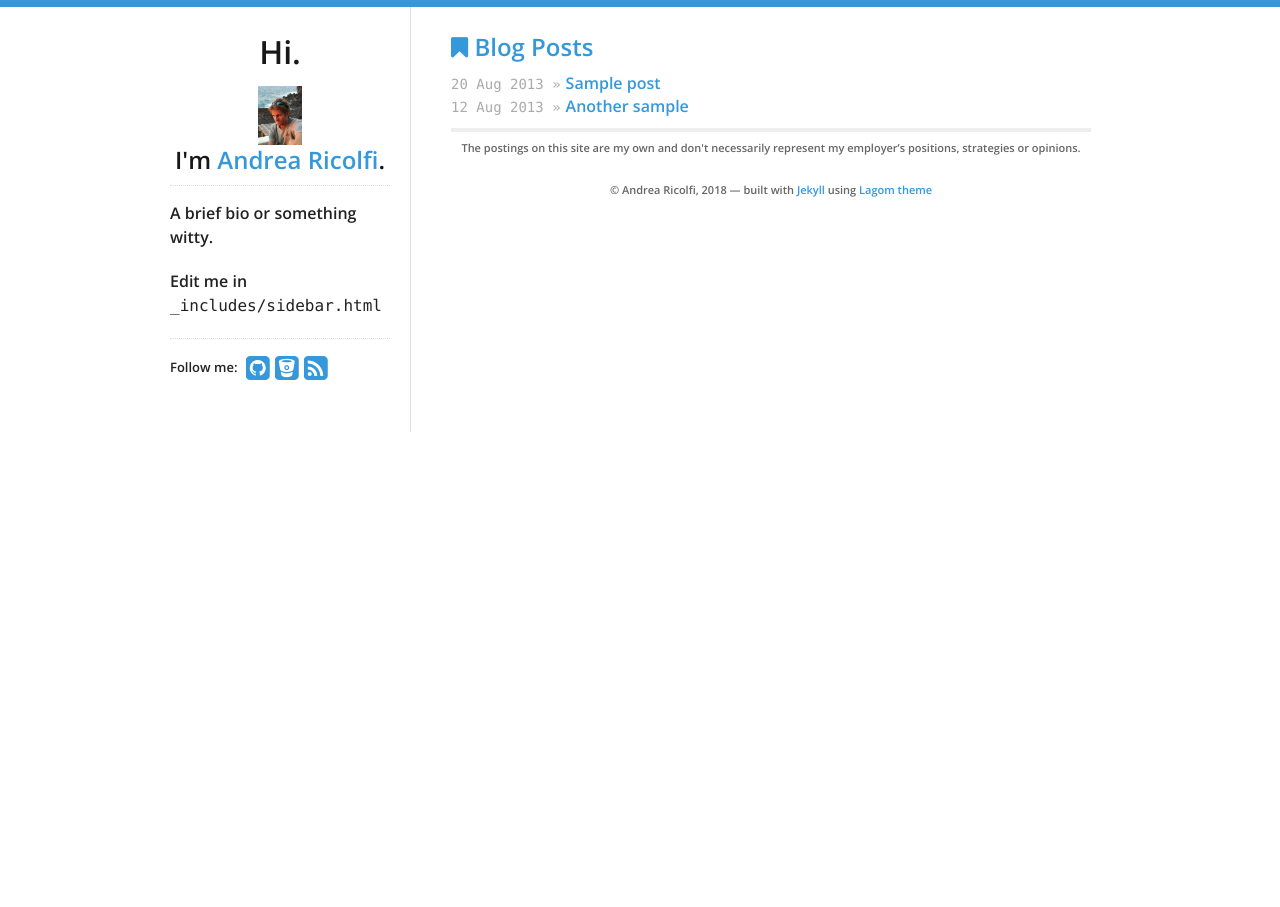
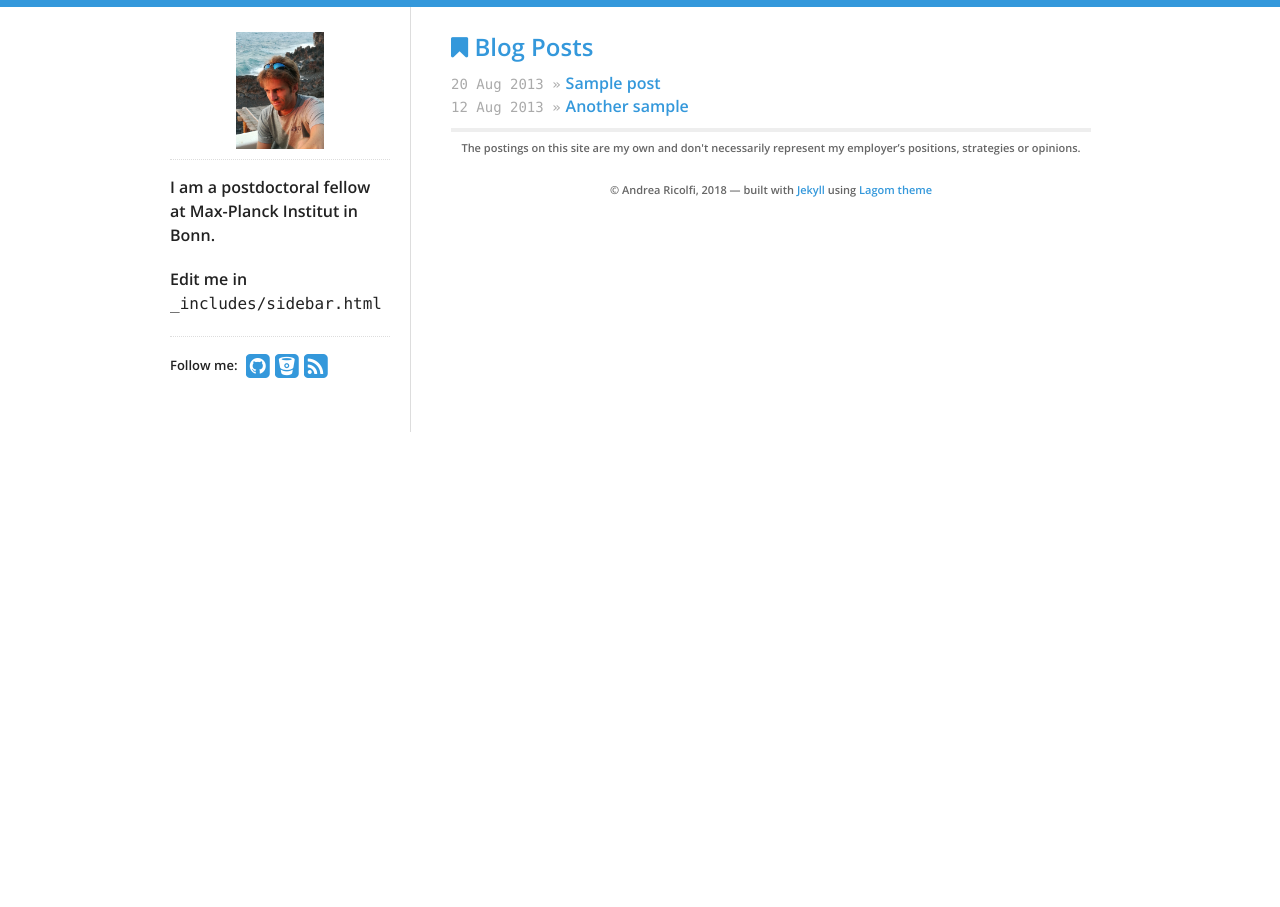
Before and after one commit to atricolfi/atricolfi.github.io, a Jekyll site: the page built from index.html, in a window 1280 px wide. Built offline with Jekyll 4.4.1, drawn with Linux system fonts in a browser that asks for light colours.

Commit message:
Update sidebar.html

```diff
--- a/_includes/sidebar.html
+++ b/_includes/sidebar.html
@@ -1,15 +1,14 @@
 <nav>
-  <h1>Hi.</h1>
+
   <a href="/">
     {% if site.data.theme.social.gravatar %}
     <img src="http://www.gravatar.com/avatar/{{ site.data.theme.social.gravatar }}?s=200" id="gravatar" alt="My photo"/>
     {% else %}
-    <img src="/IMG_2665.jpg" width="20%" id="IMG_2665.jpg" alt="Blog logo"/>
+    <img src="/IMG_2665.jpg" width="40%" id="IMG_2665.jpg" alt="Blog logo"/>
     {% endif %}
   </a>
-  <h2>I'm <a href="/">{{ site.data.theme.name }}</a>.</h2>
   <div id="bio">
-    <p>A brief bio or something witty.</p>
+    <p>I am a postdoctoral fellow at Max-Planck Institut in Bonn.</p>
     <p>
       Edit me in <code>_includes/sidebar.html</code>
     </p>
```
